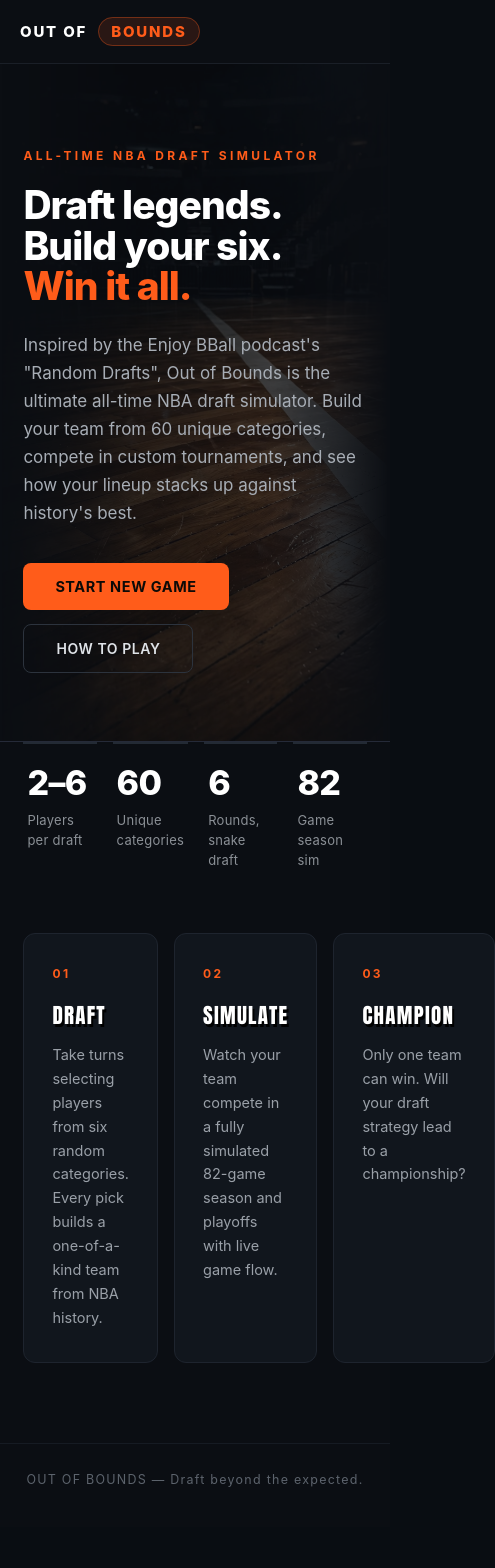
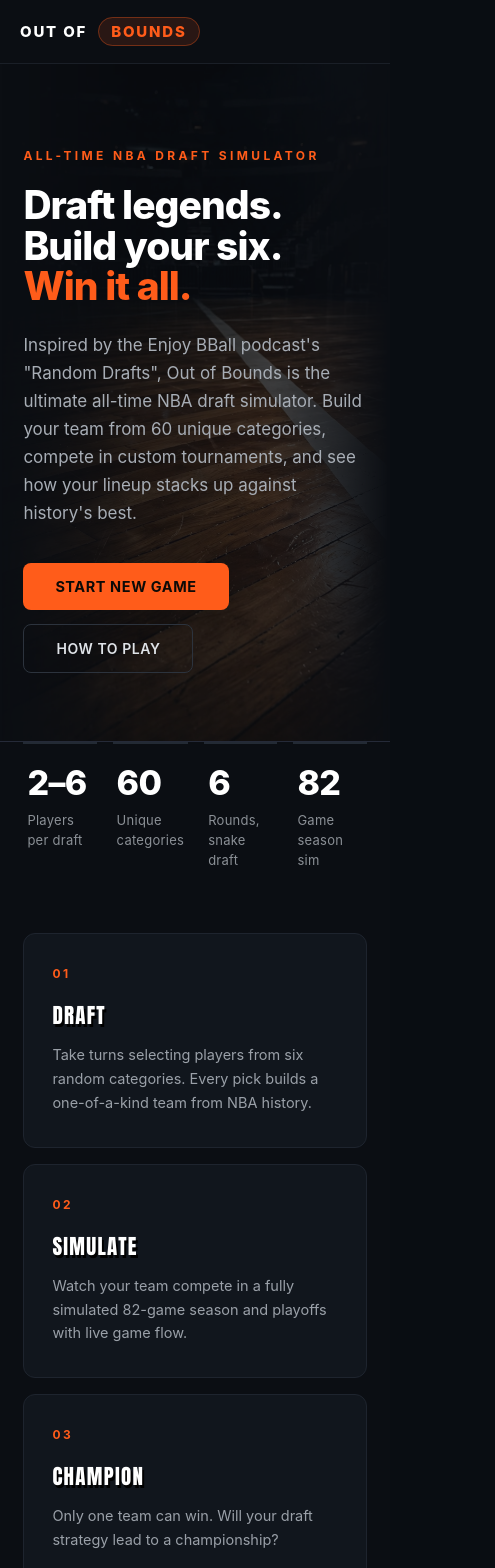
Before and after one commit to notm4nk/out-of-bounds, a React (Vite) app: page / in a window 390 px wide. Shown: the top 1568 px of the page, 495 px wide, since content can reach past the window. Before the commit the page ends 1527 px from the top, so only its background shows below. Built offline with nearby package versions, Linux system fonts and the light colour scheme.

Commit message:
Update style.css

```diff
--- a/src/style.css
+++ b/src/style.css
@@ -207,4 +207,5 @@
 .oob-hero::before{opacity:0.25;background-position:center}
 .oob-title{font-size:clamp(36px,10vw,56px)}
 .mode-select-screen{padding:16px}
+.oob-cards{grid-template-columns:1fr;max-width:400px}
 }
```
